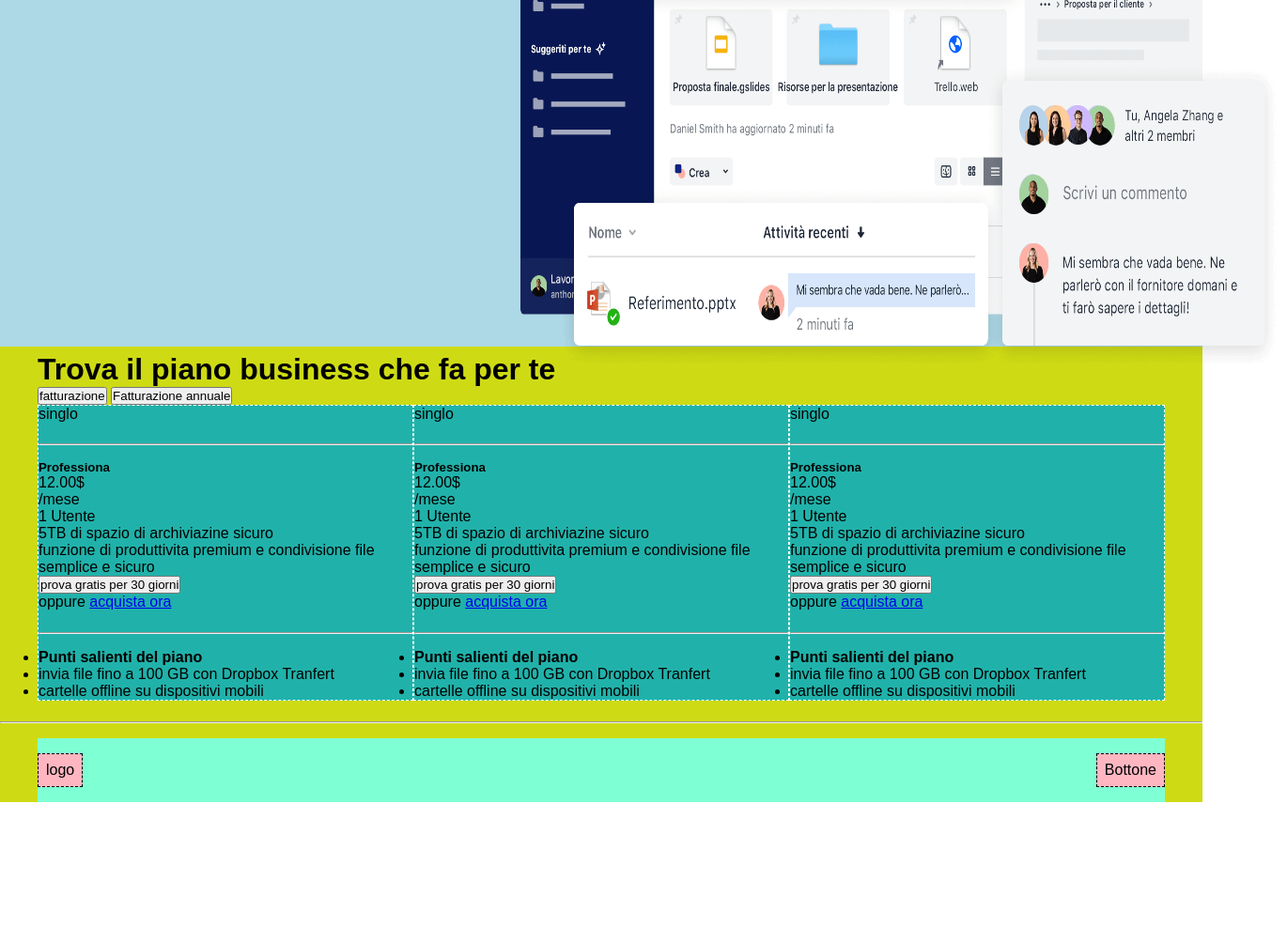
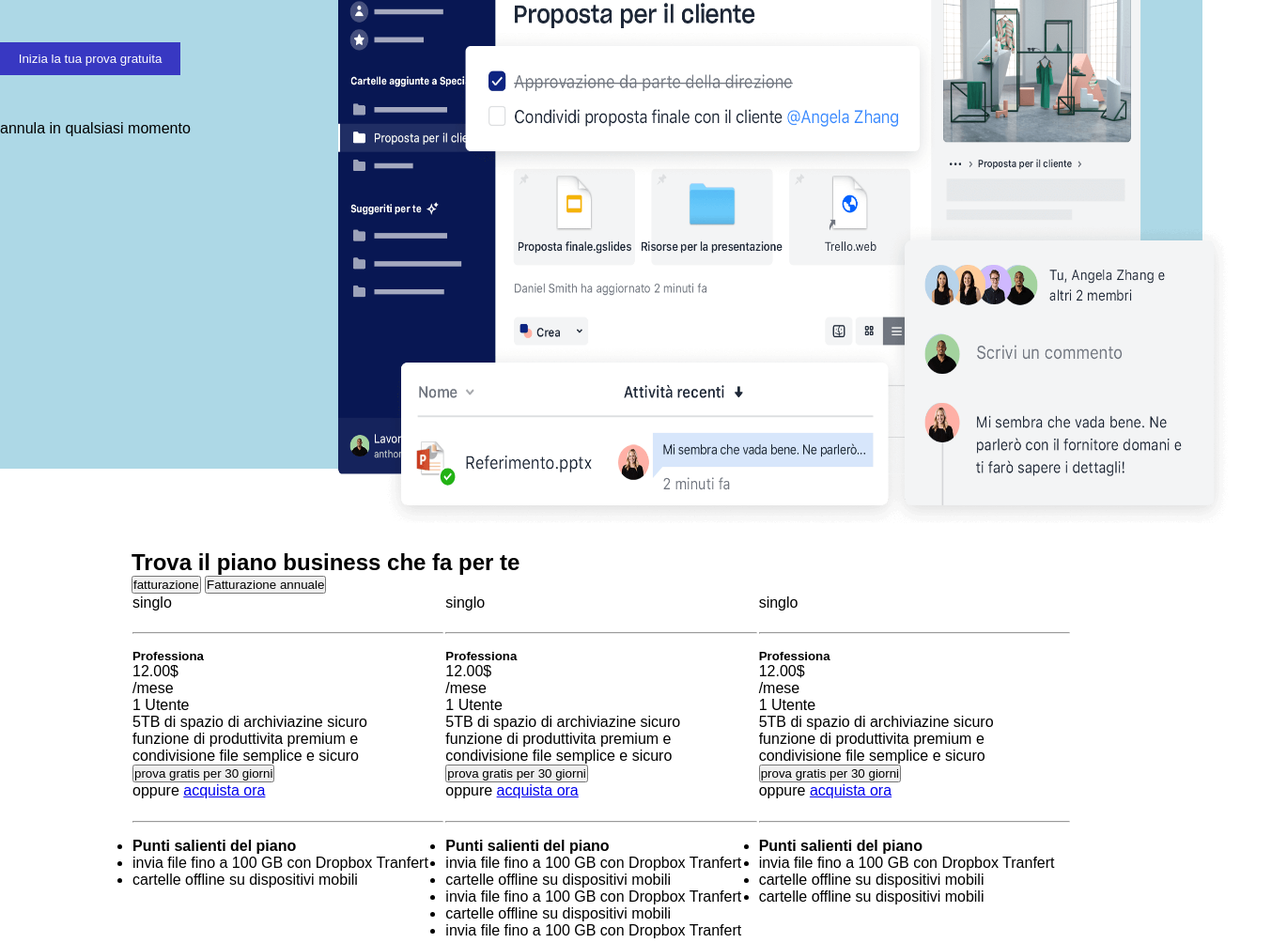
Before and after one commit to paoloflore99/htmlcss-dropbox, a plain HTML site: page index.html in a window 1280 px wide. Shown: the part 426-1430 px from the top of the page at 94% size, 1370 px wide, since content can reach past the window. Before the commit the page ends 1280 px from the top, so only its background shows below. Drawn offline with Linux system fonts and the light colour scheme.

Commit message:
tmlcss-dropbox

```diff
--- a/index.html
+++ b/index.html
@@ -45,8 +45,8 @@
                 <div class="row">
                     <div class="col-small">
                         <p>Finalmente tutti i tuoi strumenti , contenuti e collaboratori sono accesibili dallo stesso posto . Drobox Busness e piu di uno spazzio di archiviazine sicuro.e un modo inteligente  per ottimizare il flusso di lavoro esistente.</p>
-                        <button>Inizia la tua prova gratuita</button>
-                        <a href="#">annula in qualsiasi momento</a>
+                        <button class="prova-gratutita">Inizia la tua prova gratuita</button>
+                        <a  class="annula" href="#">annula in qualsiasi momento</a>
                         <span><!--simbolo della freccia --></span>
                     </div>
                     <div class="col-large">
@@ -62,9 +62,9 @@
 
     <footer>
 
-        <div class="container">
+        <div class="container secondari">
             <div>
-                <h1>Trova il piano business che fa per te </h1>
+                <h2>Trova il piano business che fa per te </h2>
                 <button>fatturazione </button>
                 <button>Fatturazione annuale</button>
             </div>
@@ -78,7 +78,7 @@
                     <p><span><!--simbolo omino--></span>1 Utente</p>
                     <p><span><!--simbolo omino--></span>5TB di spazio di archiviazine sicuro</p>
                     <p><span><!--simbolo omino--></span>funzione di produttivita premium e condivisione file semplice e sicuro</p>
-                    <button>prova gratis per 30 giorni </button>
+                    <button>prova gratis per 30 giorni</button>
                     <p>oppure <a href="#">acquista ora</a></p>
                     <hr>
                     <ul>
@@ -103,7 +103,11 @@
                         <li><strong>Punti salienti del piano</strong></li>
                         <li>invia file fino a 100 GB con Dropbox Tranfert</li>
                         <li>cartelle offline su dispositivi mobili</li>
-                    </ul></div>
+                        <li>invia file fino a 100 GB con Dropbox Tranfert</li>
+                        <li>cartelle offline su dispositivi mobili</li>
+                        <li>invia file fino a 100 GB con Dropbox Tranfert</li>
+                    </ul>
+                </div>
                 <div class="col">
                     <p><span><!--simbolo omino--></span>singlo</span></p>
                     <hr>
@@ -119,6 +123,7 @@
                     <ul>
                         <li><strong>Punti salienti del piano</strong></li>
                         <li>invia file fino a 100 GB con Dropbox Tranfert</li>
+                        <li>cartelle offline su dispositivi mobili</li>
                         <li>cartelle offline su dispositivi mobili</li>
                     </ul>
                 </div>
--- a/style.css
+++ b/style.css
@@ -31,14 +31,23 @@ header nav .container {
     justify-content: center;
     height: 50px;
     font-size: 2rem;
+    margin-bottom: 140px;
+    margin-top: 30px;
+    font-size: 40px;
+
 }
 
 .container {
-    max-width: 1200px;
+    max-width: 1300px;
     margin: 0 auto;
     /*background-color: #add8e6;*/
 }
 
+.secondari {
+    max-width: 1000px;
+    margin-top: 80px;
+
+}
 
 .sheet .container {     /*qui ci va il primo conteiner grosso*/
     max-width: 680px;
@@ -51,8 +60,8 @@ header nav .container {
 .bg-yellow {
     /*background-color: #daa520;*/
     display: flex;
-    justify-content: space-around;
-
+    justify-content: space-between;
+    max-width: 100%;
 }
 
 
@@ -99,7 +108,7 @@ header nav .container {
 }
 
 .img-principale {
-    width: 850px;
+    width: 1000px;
     height: 650px;
 }
 
@@ -116,14 +125,14 @@ header nav .container {
 }
 
 .col-large {
-    width: 60%;
-    height: 600px;
+    width: 75%;
+    height: 560px;
     /*background-color: #1e90ff;*/
 
 }
 
 .col-small {
-    width: 40%;
+    width: 25%;
     /*background-color: #ffc0cb;*/
 }
 
@@ -138,23 +147,22 @@ section {
 }
 
 footer {
-    background-color: rgb(206, 219, 20);
     padding-top: 6px;
 }
 
-
+.col {
+    /*border: solid black 1px;*/
+}
 
 footer .col {
     border: 1px dashed white;
     flex-grow: 1;
-    background-color: #20b2aa;
     min-height: 300px;
 }
 
 footer .col-large {
     width: 15%;
     background-color: #f08080;
-    border-color: black;
 }
 
 footer hr {
@@ -171,7 +179,34 @@ footer hr {
 
 .footer-logo,
 .footer-btn {
-    border: 1px dashed black;
     padding: 0.5rem;
     background-color: #FFB6C1;
 }
+
+.prova-gratutita {
+    display: block;
+    margin-top: 3rem;
+    margin-bottom: 3rem;
+    background-color: #3838c2;
+    width: 12rem;
+    height: 2.2rem;
+    color: white;
+    border: none;
+
+
+}
+
+.annula {
+    text-decoration: none;
+    color: black;
+}
+
+
+
+
+
+
+/*aggiumgere padding soprattutto per la lista , almeno i pallini sono interni al foglio e non esterni
+,poi aggiungere del margin per distanziare le parole luna dalle altre ,
+, trovare il modo di sistemare la foto che e strecciata
+,poi */
```
Lines whose indentation alone changed are shown as unchanged.
